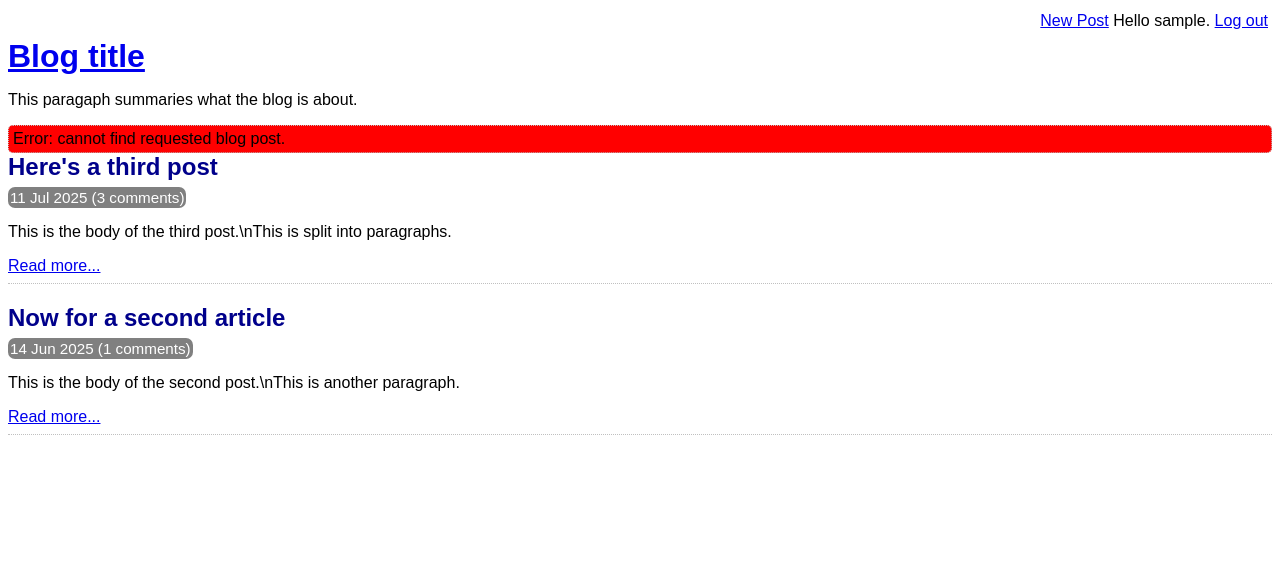
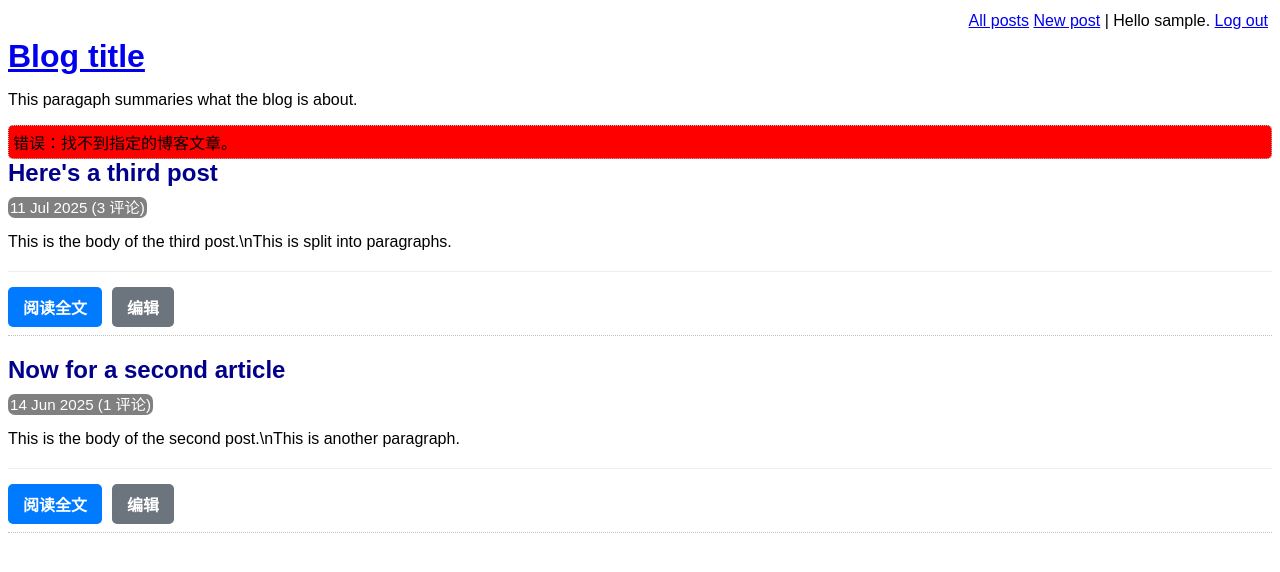
Before and after one commit to lora-sys/php-blog, a PHP site: page /index.php?not-found=1 in a window 1280 px wide. Shown: the top 572 px of the page. Run offline with PHP 8.4, Linux system fonts and the light colour scheme; the visitor is signed in with stand-in values (Sample User, id 1); data comes from the database, SQL or seed files in the repository; both versions use the stored data as it was after the commit.

Commit message:
add： 将英文转换成只能中文注释，添加技术文档，实现全部列表功能呢，用户可在列表界面进入后管理文章的发布，删除操作

```diff
--- a/assets/main.css
+++ b/assets/main.css
@@ -86,3 +86,68 @@ body{
 .readmore{
     text-align: right;
 }
+
+/* --- Post Controls --- */
+
+.post-controls {
+    margin-top: 20px; /* 与文章内容拉开一点距离 */
+    padding-top: 15px;
+    border-top: 1px solid #eee; /* 在上方加一条浅色的分割线 */
+}
+
+.post-controls ul {
+    list-style-type: none; /* 移除列表默认的小圆点 */
+    padding: 0;
+    margin: 0;
+    display: flex; /* 使用 Flexbox 布局，让按钮横向排列 */
+    gap: 10px; /* 在按钮之间创建10px的间距 */
+}
+
+/* --- Button Styles (按钮样式) --- */
+
+.btn {
+    display: inline-block;
+    padding: 8px 15px; /* 按钮的内边距，让它看起来更饱满 */
+    border-radius: 5px; /* 圆角效果 */
+    text-decoration: none; /* 移除链接的下划线 */
+    font-weight: bold;
+    text-align: center;
+    transition: all 0.3s ease; /* 添加一个平滑的过渡效果 */
+    border: none; /* 移除边框 */
+    cursor: pointer;
+}
+
+/* 主按钮 (Primary) - 用于“阅读全文” */
+.btn-primary {
+    background-color: #007bff; /* 一个漂亮的蓝色 */
+    color: #ffffff;
+}
+
+.btn-primary:hover {
+    background-color: #0056b3; /* 鼠标悬停时颜色变深 */
+    transform: translateY(-2px); /* 鼠标悬停时轻微上移，增加动感 */
+    box-shadow: 0 4px 8px rgba(0,0,0,0.1); /* 添加一点阴影 */
+}
+
+/* 次要按钮 (Secondary) - 用于“编辑” */
+.btn-secondary {
+    background-color: #6c757d; /* 一个稳重的灰色 */
+    color: #ffffff;
+}
+
+.btn-secondary:hover {
+    background-color: #5a6268;
+    transform: translateY(-2px);
+    box-shadow: 0 4px 8px rgba(0,0,0,0.1);
+}
+
+#post-list {
+    border-collapse: collapse;
+    border: 1px solid silver;
+}
+#post-list td {
+    padding: 8px;
+}
+#post-list tbody tr:nth-child(odd) {
+    background-color: #f4f4f4;
+}
--- a/index.php
+++ b/index.php
@@ -5,32 +5,22 @@ error_reporting(E_ALL);
 
 // Work out the path to the database, so SQLite/PDO can connect
 require 'lib/common.php';
+require 'lib/list-posts.php';
 // Connect to the database, run a query, handle errors
 session_start();
 try{
 $pdo=getPDO();
-$stmt = $pdo->query(
-    'SELECT
-       id, title, created_at, body
-    FROM
-
-        post
-    ORDER BY
-        created_at DESC'
-);
+$posts=getAllPosts($pdo);
 }catch(PDOException $e){
 die('Database error: ' . $e->getMessage());
 }
-if ($stmt === false)
-{
-    throw new Exception('There was a problem running this query');
-}
+
 $notFound=isset($_GET['not-found']);
 ?>
 <!DOCTYPE html>
 <html lang="en">
     <head>
-     <title>Blog</title>
+     <title>博客</title>
      <?php  require 'templates/head.php'?>
         </head>
     <body>
@@ -40,30 +30,41 @@ $notFound=isset($_GET['not-found']);
         </header>
         <?php if ($notFound) {?>
         <div class="error box">
-            Error: cannot find requested blog post.
+            错误：找不到指定的博客文章。
         </div>
         <?php }?>
 
         <div class="post-list">
-            <?php while ($row = $stmt->fetch(PDO::FETCH_ASSOC)): ?>
+            <?php  foreach ($posts as $row): ?>
                 <div class="post-synopsis">
                     <h2>
                         <?php echo htmlEscape($row['title']) ?>
                     </h2>
                     <div class="meta">
                         <?php echo convertSqlDate($row['created_at']) ?>
-                        (<?php echo countCommentsForPost($pdo,$row['id']) ?> comments)
+                        (<?php echo countCommentsForPost($pdo,$row['id']) ?> 评论)
                     </div>
                     <p>
                         <?php echo htmlEscape($row['body']) ?>
                     </p>
-                    <div class="read-more">
-                        <a
-                            href="view-post.php?post_id=<?php echo $row['id'] ?>"
-                        >Read more...</a>
+                    <div class="post-controls">
+                        <ul>
+                            <li>
+                                <a href="view-post.php?post_id=<?php echo $row['id'] ?>" class="btn btn-primary">
+                                    阅读全文
+                                </a>
+                            </li>
+                            <?php if (isLoggedIn()): ?>
+                                <li>
+                                    <a href="edit-post.php?post_id=<?php echo $row['id'] ?>" class="btn btn-secondary">
+                                        编辑
+                                    </a>
+                                </li>
+                            <?php endif; ?>
+                        </ul>
                     </div>
                 </div>
-            <?php endwhile ?>
+            <?php endforeach; ?>
         </div>
 
 
--- a/lib/common.php
+++ b/lib/common.php
@@ -1,38 +1,34 @@
 <?php
-// @return string
-// workout the path to the database so sqlite/pdp can connect
-function getROOtPath(){
+// 获取项目的根目录路径
+function getRootPath(){
     return realpath(__DIR__.'/..');
 }
-// get full path for the database file
-//@return string
+
+// 获取数据库文件的完整路径
 function getDatabasePath(){
     return getROOtPath().'/data/data.sqlite';
 }
-// get the dsn for the sqite common
 
+// 获取用于PDO连接的DSN字符串
 function getDsn(){
     return 'sqlite:' .getDatabasePath();
 }
-//get the pdo object for the database
-//@return PDO
+
+// 获取PDO数据库连接对象
 function getPDO(){
     $pdo =new PDO(getDsn());
 
-//外键约束 常量，必须在sqlite
+    // 开启外键约束，确保数据完整性
     $result=$pdo->query('PRAGMA foreign_keys = ON');
     if($result === false){
-    throw new Exception('There was a problem enabling foreign keys');
+        throw new Exception('数据库无法开启外键约束');
     }
 
     return $pdo;
+}
 
-}
-//escapes html so it is safe to output
-//@param string $html
-//@return string
 /**
- * Escapes HTML so it is safe to output
+ * 安全地转义HTML，防止XSS攻击
  *
  * @param string $html
  * @return string
@@ -42,25 +38,26 @@ function htmlEscape($html)
     return htmlspecialchars($html, ENT_HTML5, 'UTF-8');
 }
 
+/**
+ * 将SQL格式的日期（Y-m-d）转换为更友好的格式（d M Y）
+ * @param string $sqlDate
+ * @return string
+ */
 function convertSqlDate($sqlDate)
 {
-    // SQLite's date() function provides the 'Y-m-d' format.
-    // We use '!' to ensure the time is set to 00:00:00 and avoid any ambiguity.
     $date = DateTime::createFromFormat('!Y-m-d', $sqlDate);
 
-    // If parsing fails for any reason, just return the original string to avoid crashing.
     if ($date === false) {
         return $sqlDate;
     }
 
-    // If successful, format it into a user-friendly date.
     return $date->format('d M Y');
 }
 
 /**
- * returns number of the comments for the specified post
+ * 统计指定文章的评论总数
  * @param PDO $pdo
-* @param integer $postid $name
+ * @param integer $postId
  * @return integer
 */
 function countCommentsForPost(PDO $pdo,$postId){
@@ -75,13 +72,14 @@ $stmt->execute(array('post_id'=>$postId));
 
     return (int) $stmt->fetchColumn();
 }
+
 /**
- * return all the comments for the specified post
- * @param integer $postId  $pdo
+ * 获取指定文章的所有评论
+ * @param PDO $pdo
+ * @param integer $postId
  * @return array
  */
 function getCommentsForPost(PDO $pdo,$postId){
-    $pdo = getPDO();
     $sql = "
     SELECT
     id, name, text, created_at, website
@@ -92,35 +90,45 @@ function getCommentsForPost(PDO $pdo,$postId){
     $result = $stmt->execute(array('post_id' => $postId,));
 
     if (!$result) {
-        throw new Exception('Failed to execute query for comments.');
+        throw new Exception('获取评论失败');
     }
 
     return $stmt->fetchAll(PDO::FETCH_ASSOC);
 }
-// 安全转换文本，段落，html。接受文本，返回字符串文本
+
+// 将换行符转换为HTML段落标签
 function convertNewLinesToParagraphs($text){
     $escaped=htmlEscape($text);
     return '<p>'.str_replace("\n","<p></p>",$escaped).'</p>';
 }
 
-
+/**
+ * 跳转到指定脚本并退出
+ * @param string $script
+ */
 function redirectAndExit($script){
     $relativeUrl = $_SERVER['PHP_SELF'];
     $urlFolder = substr($relativeUrl, 0, strrpos($relativeUrl, '/') + 1);
-    //#urlFolder=dirname( $relativeUrl);)
-    // Redirect to the full URL (http://myhost/blog/script.php)
+
     $host = $_SERVER['HTTP_HOST'];
     $fullUrl = 'http://' . $host . $urlFolder . $script;
     header('Location: ' . $fullUrl);
     exit();
 }
 
-
+// 获取当前时间的SQL格式字符串
 function getSqlDateForNow()
 {
     return date('Y-m-d H:i:s');
 }
 
+/**
+ * 尝试登录，验证用户名和密码
+ * @param PDO $pdo
+ * @param string $username
+ * @param string $password
+ * @return boolean 成功返回true，失败返回false
+ */
 function tryLogin(PDO $pdo,$username,$password){
     $sql = "
     SELECT
@@ -132,31 +140,35 @@ function tryLogin(PDO $pdo,$username,$password){
     ";
     $stmt=$pdo->prepare($sql);
     $stmt->execute(array('username'=>$username,));
-    //执行查询语句，从用户表获取密码，并使用密码验证库检查跟数据库密码一样不一样
+
     $hash=$stmt->fetchColumn();
     $success=password_verify($password,$hash);
     return $success;
-    // 返回成功或者失败，与数据库对应的密码比对
 }
+
+// 登录用户，设置session
 function login($username){
     session_regenerate_id();
     $_SESSION['logged_in_username']=$username;
 }
-//用户登出
+
+// 登出用户，销毁session
 function logout(){
     unset($_SESSION['logged_in_username']);
 }
+
+// 获取当前登录的用户名
 function getAuthUser(){
     return isLoggedIn()? $_SESSION['logged_in_username'] : null;
 }
 
+// 检查用户是否已登录
 function isLoggedIn(){
     return isset($_SESSION['logged_in_username']);
 }
 
-
+// 根据当前登录的用户名，获取用户ID
 function getAuthUserId(PDO $pdo){
-    //没有登录返回空
     if(!isLoggedIn()){
         return null;
     }
@@ -175,4 +187,5 @@ function getAuthUserId(PDO $pdo){
 }
 
 
+
 ?>
--- /dev/null
+++ b/lib/list-posts.php
@@ -0,0 +1,64 @@
+<?php
+
+/**
+ * 从数据库获取所有文章，用于后台列表
+ * @param PDO $pdo
+ * @return array
+ */
+function getAllPosts(PDO $pdo)
+{
+    $stmt = $pdo->query(
+        'SELECT id, title, created_at, body
+        FROM post
+        ORDER BY created_at DESC'
+    );
+    if ($stmt === false) {
+        throw new Exception('获取所有文章时发生错误');
+    }
+    return $stmt->fetchAll(PDO::FETCH_ASSOC);
+}
+
+
+/**
+ * 安全地删除一篇文章以及它下面的所有评论
+ * 使用数据库事务来确保操作的原子性（要么都成功，要么都失败）
+ * @param PDO $pdo
+ * @param integer $postId
+ * @return boolean
+ */
+function deletePost(PDO $pdo, $postId)
+{
+    // 1. 开始一个事务，相当于创建一个“保险箱”
+    $pdo->beginTransaction();
+
+    try {
+        // 2. 先删除该文章下的所有子级评论
+        $sql = "DELETE FROM comment WHERE post_id = :post_id";
+        $stmt = $pdo->prepare($sql);
+        if ($stmt === false) {
+            throw new Exception('无法准备评论删除语句');
+        }
+        $stmt->execute(array('post_id' => $postId));
+
+        // 3. 再删除父级文章本身
+        $sql = "DELETE FROM post WHERE id = :id";
+        $stmt = $pdo->prepare($sql);
+        if ($stmt === false) {
+            throw new Exception('无法准备文章删除语句');
+        }
+        $stmt->execute(array('id' => $postId));
+
+        // 4. 如果上面两步都成功了，就“提交”事务，让所有改动永久生效
+        $pdo->commit();
+
+    } catch (Exception $e) {
+        // 5. 如果中间任何一步出错了，就“回滚”事务，撤销这个“保险箱”里发生的所有改动
+        $pdo->rollBack();
+        // 把错误信息重新抛出去，让调用者知道删除失败了
+        throw $e;
+    }
+
+    return true;
+}
+
+?>
--- a/lib/view-post.php
+++ b/lib/view-post.php
@@ -57,7 +57,7 @@ function writeCommentForm(PDO $pdo,$postId,array $commentData)
     if($result===false){
         $errorInfo=$stmt->errorInfo();
         if($errorInfo){
-            $errorss[]=$errorInfo[2];
+            $errors[]=$errorInfo[2];
         }
     }
 }
--- a/templates/title.php
+++ b/templates/title.php
@@ -1,17 +1,7 @@
 <?php
 ?>
 
-<div class="top-menu">
-    <div class="menu-options">
-        <?php if(isLoggedIn()):?>
-            <a href="edit-post.php">New Post</a>
-            Hello <?php echo htmlEscape(getAuthUser())?>.
-            <a href="logout.php">Log out</a>
-            <?php else:?>
-                <a href="login.php">Log in</a>
-            <?php endif;?>
-        </div>
-    </div>
+<?php require 'templates/top-menu.php'?>
 <a href="index.php"><h1>Blog title</h1></a>
 <p><?php echo htmlEscape('This paragaph summaries what the blog is about.'); ?></p>
 <?php
--- /dev/null
+++ b/templates/top-menu.php
@@ -0,0 +1,13 @@
+<div class="top-menu">
+    <div class="menu-options">
+        <?php if (isLoggedIn()): ?>
+            <a href="list-posts.php">All posts</a>
+            <a href="edit-post.php">New post</a>
+            |
+            Hello <?php echo htmlEscape(getAuthUser()) ?>.
+            <a href="logout.php">Log out</a>
+        <?php else: ?>
+            <a href="login.php">Log in</a>
+        <?php endif ?>
+    </div>
+</div>
--- a/view-post.php
+++ b/view-post.php
@@ -83,6 +83,11 @@ if($_POST)
        <?php endforeach; ?>
     </div>
        <?php require 'templates/comment-form.php';?>
+<p>
+    <a href="index.php">
+    Back to the home page
+    </a>
+</p>
 </body>
 
 
```
Also changed, not shown: GEMINI.md (added, +56 -0 lines), edit-post.php (+7 -1 lines), install.php (+9 -11 lines), lib/edit-post.php (+33 -43 lines), lib/install.php (+17 -22 lines), list-posts.php (added, +83 -0 lines), login.php (+5 -3 lines), data/data.sqlite. Lines whose indentation alone changed are shown as unchanged.
